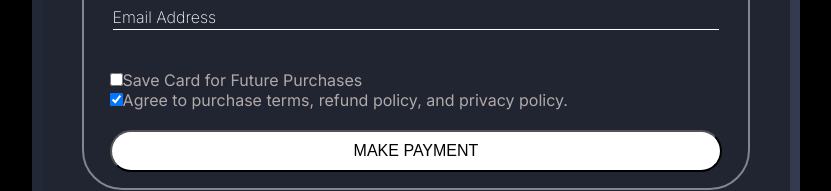
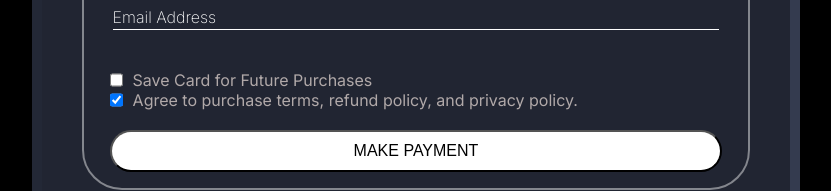
Before and after one commit to Lovethrech/Chel-DayTwo, a Vue app: page / in a window 1280 px wide. Shown: the part 554-745 px from the top of the page, without its empty margins (224-1055 px from the left). Built offline with nearby package versions, Linux system fonts and the light colour scheme.

Commit message:
...working on the project.

```diff
--- a/src/components/AuthMainContentFormCtn.vue
+++ b/src/components/AuthMainContentFormCtn.vue
@@ -174,8 +174,10 @@ const iClick=()=>{
     border:2px solid #ffffff71;
     border-radius: 40px;
 }
+.auth-main-content-form-input-and-label-ctn, .auth-main-content-form-input-and-label-ctn-check-box{
+    display:flex;
+}
 .auth-main-content-form-input-and-label-ctn{
-    display:flex;
     flex-direction:column;
     position:relative;
     padding:1vh 3px;
@@ -213,6 +215,8 @@ const iClick=()=>{
 }
 .auth-main-content-form-input-and-label-ctn-check-box{
 
+    flex-direction: row;
+    gap:10px;
 }
 .auth-main-content-form-input-and-label-ctn-submit-btn{
     width:100%;
```
